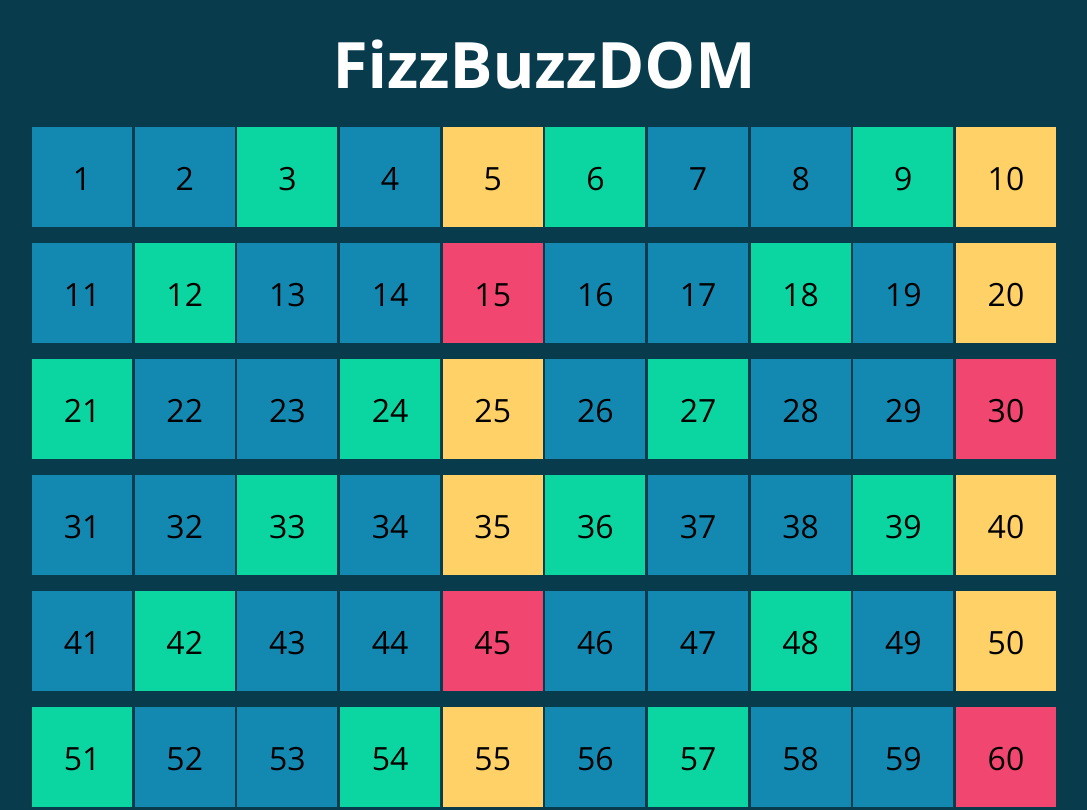
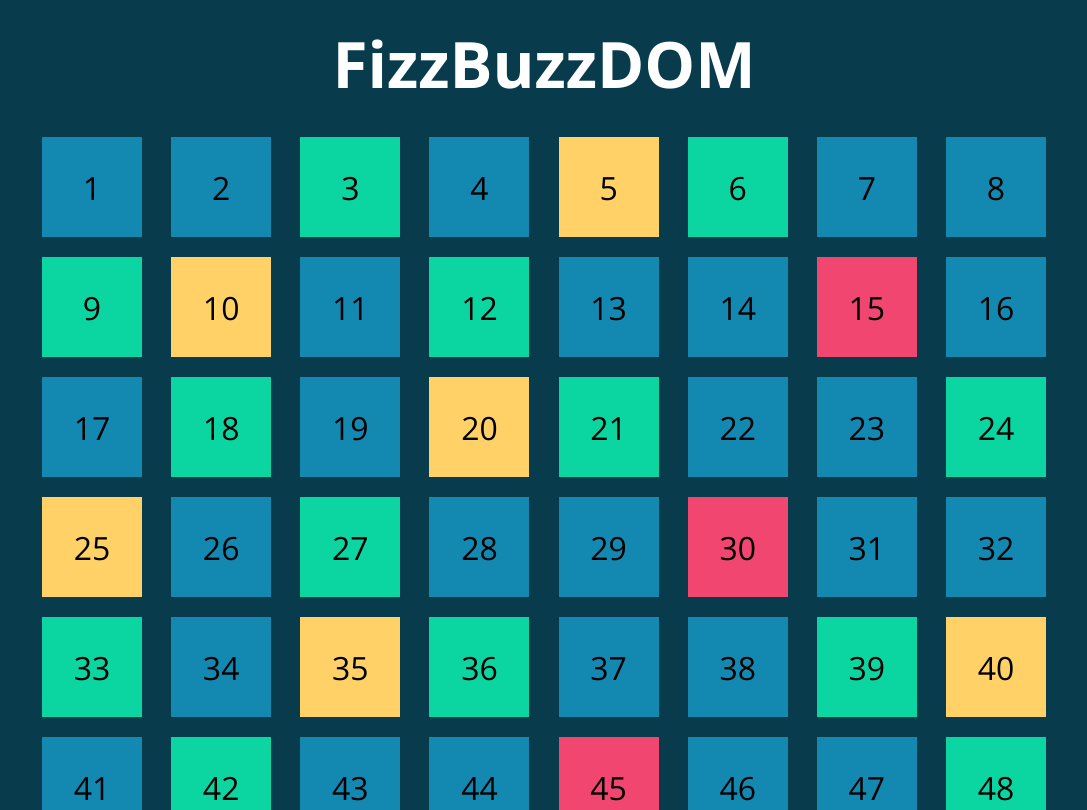
Before and after one commit to yleniapregnolato/js-fizzbuzz, a plain HTML site: page index.html in a window 1280 px wide. Shown: the top 810 px of the page, without its empty margins (96-1183 px from the left). Drawn offline with nearby package versions, Linux system fonts and the light colour scheme.

Commit message:
fix: box margin

```diff
--- a/css/style.css
+++ b/css/style.css
@@ -35,7 +35,7 @@ h1 {
 .box {
     width: 100px;
     height: 100px;
-    margin-bottom: 1rem;
+    margin: 10px;
     display: flex;
     justify-content: center;
     align-items: center;
```
